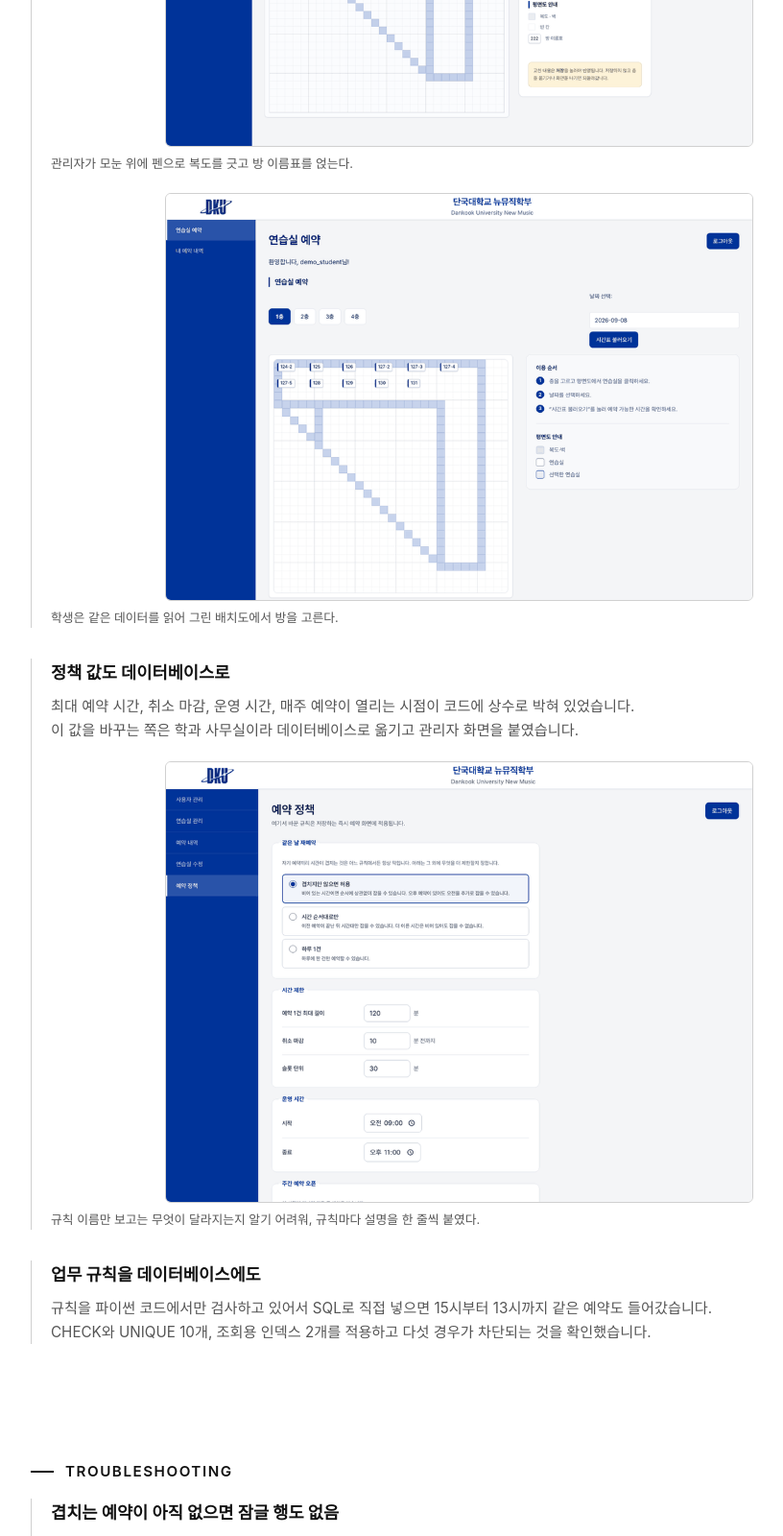
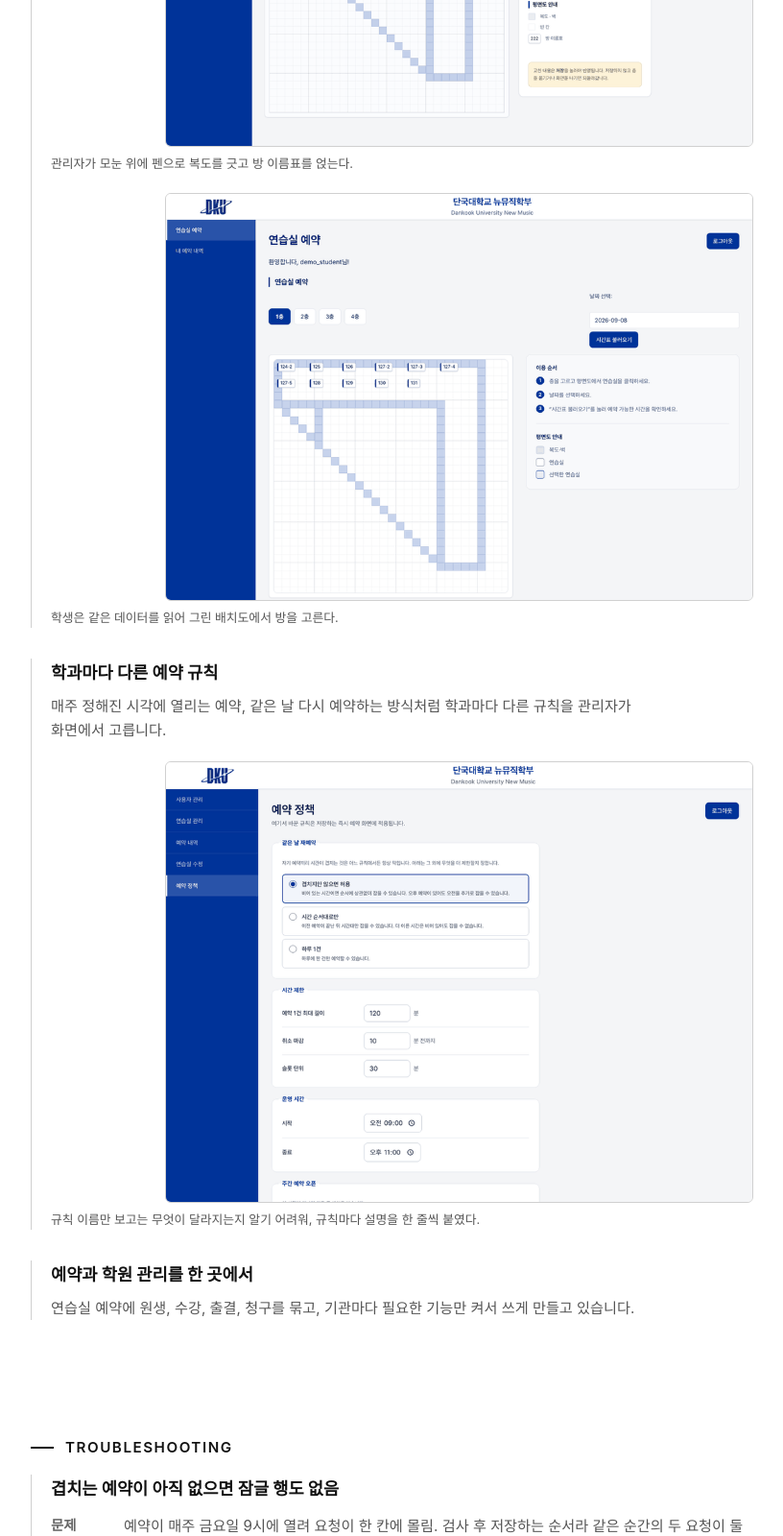
Before and after one commit to bell-ha/bell-ha.github.io, a plain HTML site: page projects/studio-booking/index.html in a window 1280 px wide. Shown: the part 2140-3740 px from the top of the page at 96% size, without its empty margins (172-988 px from the left). Drawn offline with Linux system fonts and the light colour scheme; a web font is replaced by a local one.

Commit message:
마디 Contributions: 배치도 지도, 학과별 규칙, 예약과 학원 관리 통합으로 정리

```diff
--- a/projects/studio-booking/index.html
+++ b/projects/studio-booking/index.html
@@ -85,12 +85,9 @@
 </section>
 <section class="detail-section" id="contributions">
 <h2 class="detail-section__title">Contributions</h2>
-<div class="contrib"><h3 class="contrib__title">배치도를 이미지 대신 좌표로</h3><p>배치도를 이미지로 넣으면 배치가 바뀔 때마다 개발자가 이미지와 좌표를 고쳐 다시 배포해야 합니다.<br>관리자가 화면에서 펜으로 복도를 긋고 이름표를 얹으면 그 값이 그대로 저장되게 했습니다.</p>
-<figure class="figure figure--wide"><img class="figure__img--screen" src="../../assets/img/studio-booking/booking-editor.png" alt="" width="900" height="599" loading="lazy"><figcaption class="figure__caption">관리자가 모눈 위에 펜으로 복도를 긋고 방 이름표를 얹는다.</figcaption></figure>
-<figure class="figure figure--wide"><img class="figure__img--screen" src="../../assets/img/studio-booking/booking-user.png" alt="" width="900" height="624" loading="lazy"><figcaption class="figure__caption">학생은 같은 데이터를 읽어 그린 배치도에서 방을 고른다.</figcaption></figure></div>
-<div class="contrib"><h3 class="contrib__title">정책 값도 데이터베이스로</h3><p>최대 예약 시간, 취소 마감, 운영 시간, 매주 예약이 열리는 시점이 코드에 상수로 박혀 있었습니다.<br>이 값을 바꾸는 쪽은 학과 사무실이라 데이터베이스로 옮기고 관리자 화면을 붙였습니다.</p>
-<figure class="figure figure--wide"><img class="figure__img--screen" src="../../assets/img/studio-booking/booking-policy.png" alt="" width="900" height="675" loading="lazy"><figcaption class="figure__caption">규칙 이름만 보고는 무엇이 달라지는지 알기 어려워, 규칙마다 설명을 한 줄씩 붙였다.</figcaption></figure></div>
-<div class="contrib"><h3 class="contrib__title">업무 규칙을 데이터베이스에도</h3><p>규칙을 파이썬 코드에서만 검사하고 있어서 SQL로 직접 넣으면 15시부터 13시까지 같은 예약도 들어갔습니다.<br>CHECK와 UNIQUE 10개, 조회용 인덱스 2개를 적용하고 다섯 경우가 차단되는 것을 확인했습니다.</p></div>
+<div class="contrib"><h3 class="contrib__title">그려서 만드는 연습실 지도</h3><p>방 목록에서 고르면 124-2 같은 번호만으로는 위치를 알 수 없습니다. 관리자가 모눈 위에 복도와 방을 그리면, 학생은 그 지도에서 방을 골라 예약합니다.</p><figure class="figure figure--wide"><img class="figure__img--screen" src="../../assets/img/studio-booking/booking-editor.png" alt="" width="900" height="599" loading="lazy"><figcaption class="figure__caption">관리자가 모눈 위에 펜으로 복도를 긋고 방 이름표를 얹는다.</figcaption></figure><figure class="figure figure--wide"><img class="figure__img--screen" src="../../assets/img/studio-booking/booking-user.png" alt="" width="900" height="624" loading="lazy"><figcaption class="figure__caption">학생은 같은 데이터를 읽어 그린 배치도에서 방을 고른다.</figcaption></figure></div>
+<div class="contrib"><h3 class="contrib__title">학과마다 다른 예약 규칙</h3><p>매주 정해진 시각에 열리는 예약, 같은 날 다시 예약하는 방식처럼 학과마다 다른 규칙을 관리자가 화면에서 고릅니다.</p><figure class="figure figure--wide"><img class="figure__img--screen" src="../../assets/img/studio-booking/booking-policy.png" alt="" width="900" height="675" loading="lazy"><figcaption class="figure__caption">규칙 이름만 보고는 무엇이 달라지는지 알기 어려워, 규칙마다 설명을 한 줄씩 붙였다.</figcaption></figure></div>
+<div class="contrib"><h3 class="contrib__title">예약과 학원 관리를 한 곳에서</h3><p>연습실 예약에 원생, 수강, 출결, 청구를 묶고, 기관마다 필요한 기능만 켜서 쓰게 만들고 있습니다.</p></div>
 </section>
 <section class="detail-section" id="troubleshooting">
 <h2 class="detail-section__title">Troubleshooting</h2>
```
